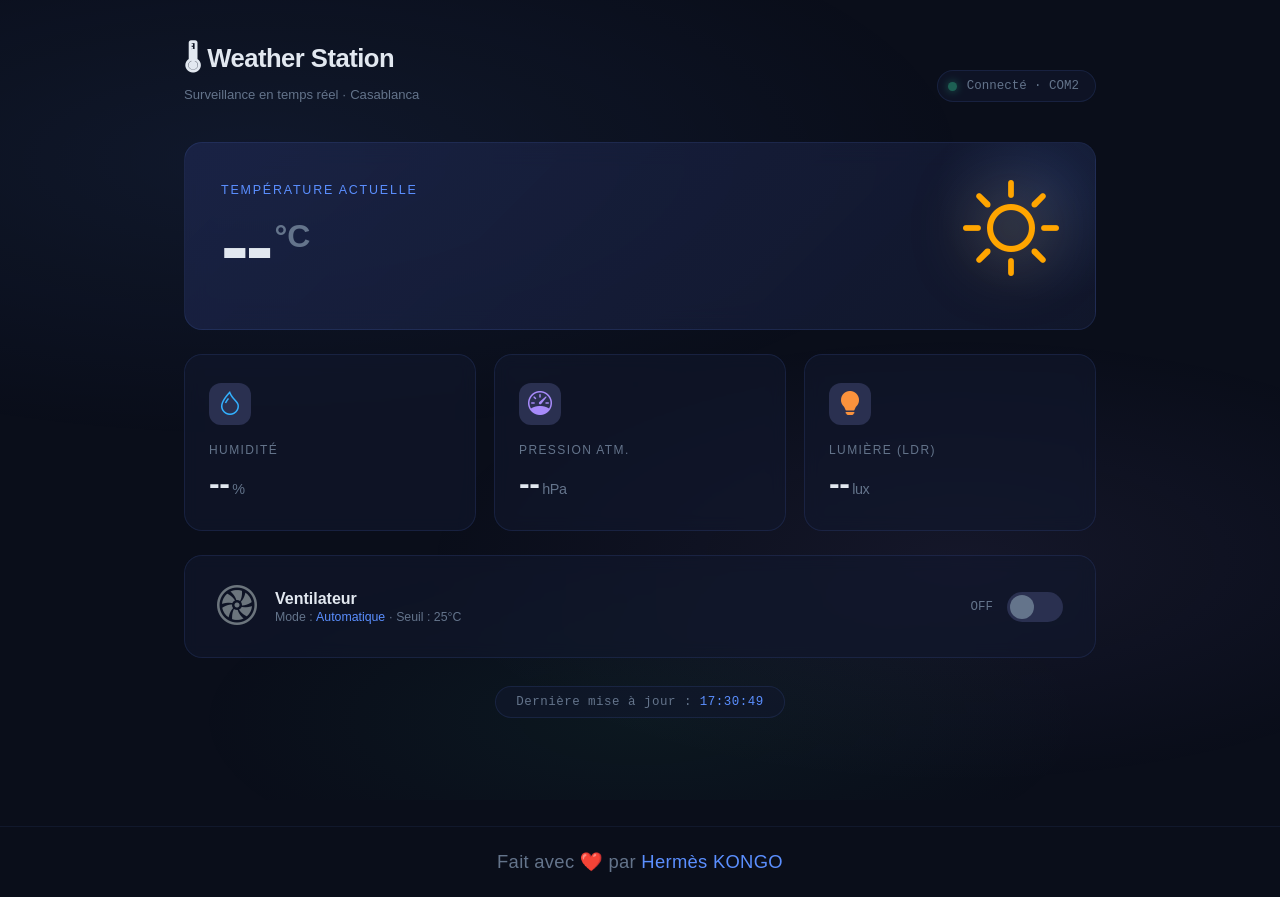
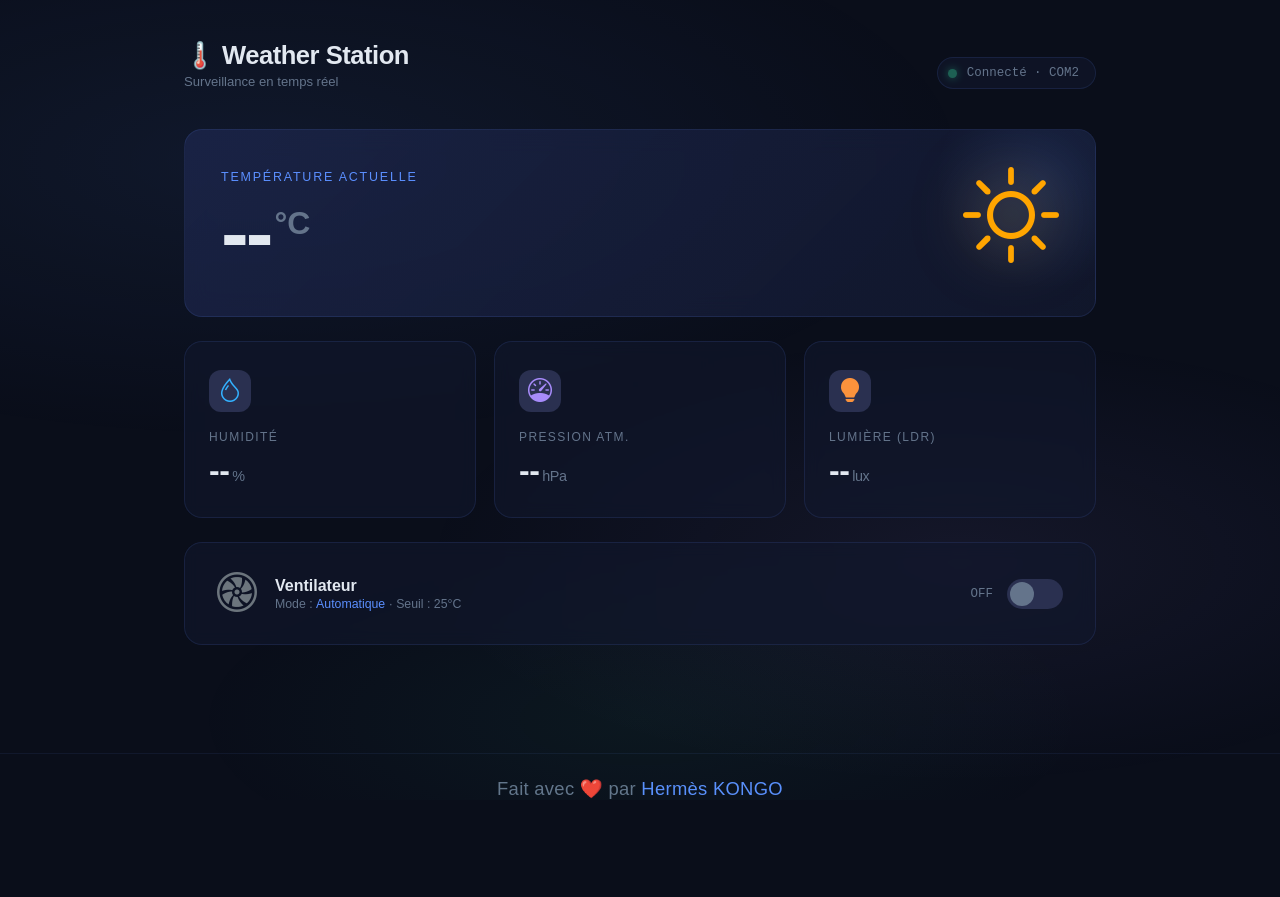
Before and after one commit to hermeskongo/IoT_weather_project, a website built with Vite: page index.html in a window 1280 px wide. After the commit the page ends 824 px from the top, so only its background shows below. Built offline with nearby package versions, Linux system fonts and the light colour scheme; files whose address does not match are found by name.

Commit message:
feat: ajout de la gestion de la luminosité et mise à jour de l'interface utilisateur

```diff
--- a/index.html
+++ b/index.html
@@ -16,8 +16,8 @@
         <div id="toast-container"></div>
         <div class="header">
             <div class="header-left">
-                <h1>🌡 Weather Station</h1>
-                <p>Surveillance en temps réel · Casablanca</p>
+                <h1>🌡️ Weather Station</h1>
+                <p>Surveillance en temps réel</p>
             </div>
             <div class="header-right">
                 <div class="status-dot"></div>
@@ -85,11 +85,6 @@
                 </label>
             </div>
         </div>
-
-        <!-- TIME -->
-        <div class="time-row">
-            <div class="time-badge">Dernière mise à jour : <span id="lastUpdate">--:--:--</span></div>
-        </div>
     </div>
 
     <footer style="
--- a/script.js
+++ b/script.js
@@ -12,7 +12,7 @@ socket.on('sensor_update', (data) => {
     document.getElementById('heroTemp').innerHTML = data.temperature + '<sup>°C</sup>';
     document.getElementById('cardHumidity').innerHTML = data.humidity + '<span class="unit">%</span>';
     document.getElementById('cardPressure').innerHTML = data.pressure + '<span class="unit">hPa</span>';
-    document.getElementById('cardLDR').innerHTML = data.ldr + '<span class="unit">lux</span>';
+    document.getElementById('cardLDR').innerHTML = data.luminosity + '<span class="unit">lux</span>';
 
     let isOn = data.fan_state == 1 ? true : false
 
@@ -87,16 +87,6 @@ fanToogle.addEventListener('change', (e) => {
     toggleFan(fanToogle)
 })
 
-// ─── MISE À JOUR DE L'HEURE ───
-function updateTime() {
-    const now = new Date();
-    document.getElementById('lastUpdate').textContent =
-        now.toLocaleTimeString('fr-FR', { hour: '2-digit', minute: '2-digit', second: '2-digit' });
-}
-setInterval(updateTime, 1000);
-updateTime();
-
-
 // ─── TOAST NOTIFICATION ───
 
 function toast(type = "success", message = "", duration = 3000) {
--- a/style.css
+++ b/style.css
@@ -426,27 +426,6 @@ body::before {
     to { transform: rotate(360deg); }
 }
 
-/* ─── TIME BADGE ─── */
-.time-row {
-    display: flex;
-    justify-content: center;
-    margin-top: 28px;
-}
-
-.time-badge {
-    background: var(--clr-surface);
-    border: 1px solid var(--clr-border);
-    border-radius: 40px;
-    padding: 8px 20px;
-    font-family: var(--font-mono);
-    font-size: 0.78rem;
-    color: var(--clr-text-dim);
-    letter-spacing: 0.5px;
-}
-
-.time-badge span {
-    color: var(--clr-accent);
-}
 
 /* ─── RESPONSIVE ─── */
 @media (max-width: 680px) {
```
Also changed, not shown: 1 other file.
